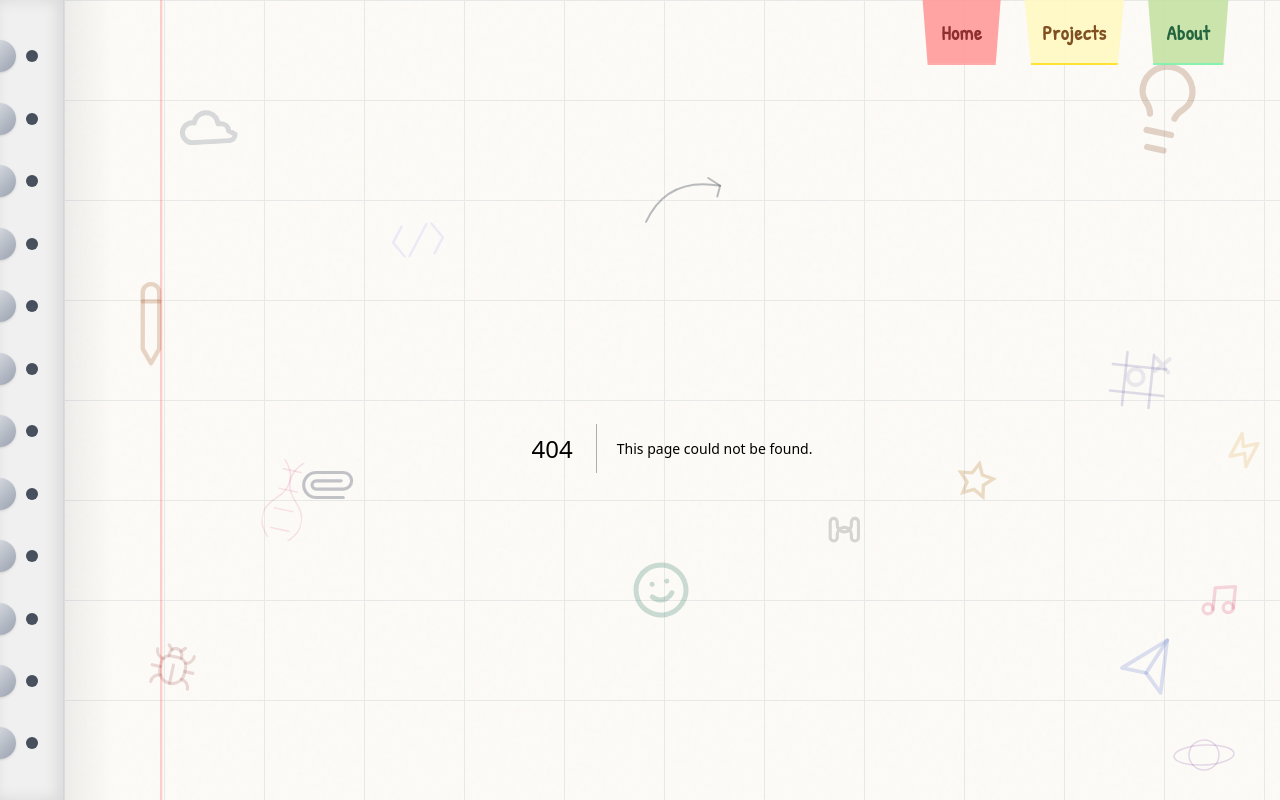
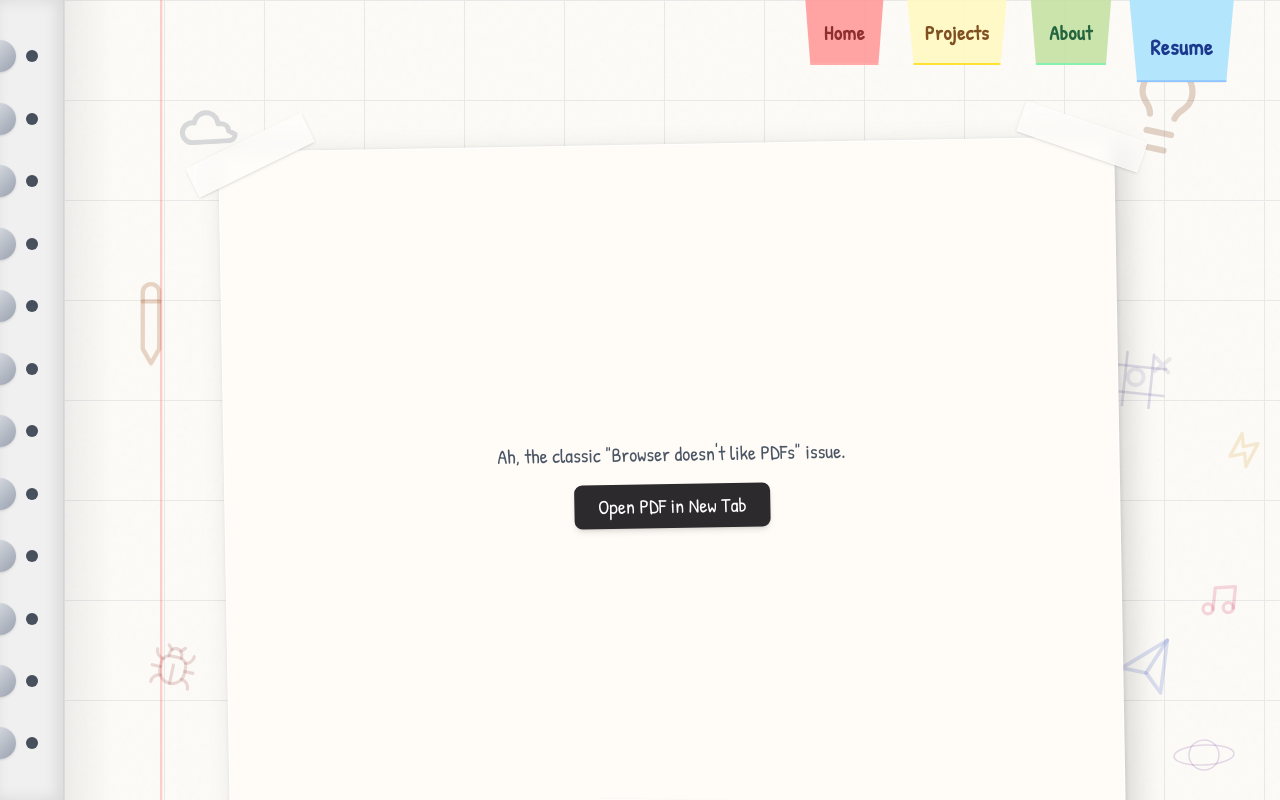
Before and after one commit to Dhruv-Mishra/portfolioWebsite, a Next.js app in the folder portfolio/: page /resume in a window 1280 px wide. Before the commit this address had no page. Built offline with nearby package versions, Linux system fonts and the light colour scheme.

Commit message:
Adding resume section

```diff
--- /dev/null
+++ b/portfolio/app/resume/page.tsx
@@ -0,0 +1,57 @@
+"use client";
+
+import React from 'react';
+import { motion } from 'framer-motion';
+
+export default function ResumePage() {
+    return (
+        <main className="min-h-screen pt-24 pb-10 px-4 md:px-12 flex flex-col items-center justify-center relative z-10">
+            {/* The Resume "Paper" */}
+            <motion.div
+                initial={{ opacity: 0, scale: 0.95, rotate: 1 }}
+                animate={{ opacity: 1, scale: 1, rotate: -1 }}
+                transition={{ duration: 0.6, type: "spring", bounce: 0.3 }}
+                className="relative w-full max-w-4xl bg-white shadow-2xl p-[1px]"
+                style={{
+                    height: '85vh',
+                    boxShadow: '1px 1px 5px rgba(0,0,0,0.1), 10px 10px 30px rgba(0,0,0,0.15)'
+                }}
+            >
+                {/* Tape - Top Left */}
+                <div className="absolute -top-3 -left-8 w-32 h-8 bg-white/40 backdrop-blur-sm border border-white/50 shadow-sm transform -rotate-[25deg] z-20 pointer-events-none" />
+
+                {/* Tape - Top Right */}
+                <div className="absolute -top-4 -right-8 w-32 h-8 bg-white/40 backdrop-blur-sm border border-white/50 shadow-sm transform rotate-[20deg] z-20 pointer-events-none" />
+
+                {/* Tape - Bottom Center */}
+                <div className="absolute -bottom-4 left-1/2 -translate-x-1/2 w-40 h-10 bg-white/40 backdrop-blur-sm border border-white/50 shadow-sm transform rotate-[2deg] z-20 pointer-events-none" />
+
+                <div className="w-full h-full bg-white relative z-10 overflow-hidden">
+                    {/*
+                         #toolbar=0 hides the toolbar
+                         #navpanes=0 hides the side navigation
+                         #scrollbar=0 hides scrollbars (though internal scrolling might still happen)
+                         #view=FitH fits the width
+                     */}
+                    <object
+                        data="/resume.pdf#toolbar=0&navpanes=0&scrollbar=0&view=FitH"
+                        type="application/pdf"
+                        className="w-full h-full block"
+                    >
+                        <div className="flex flex-col items-center justify-center h-full gap-4 p-8 text-center text-gray-600 font-hand text-xl bg-orange-50/50">
+                            <p>Ah, the classic "Browser doesn't like PDFs" issue.</p>
+                            <a
+                                href="/resume.pdf"
+                                target="_blank"
+                                rel="noopener noreferrer"
+                                className="px-6 py-2 bg-[#2d2a2e] text-white rounded-lg shadow-md hover:scale-105 transition-transform"
+                            >
+                                Open PDF in New Tab
+                            </a>
+                        </div>
+                    </object>
+                </div>
+            </motion.div>
+        </main>
+    );
+}
--- a/portfolio/components/Navigation.tsx
+++ b/portfolio/components/Navigation.tsx
@@ -12,6 +12,7 @@ export default function Navigation() {
         { name: 'Home', href: '/' },
         { name: 'Projects', href: '/projects' },
         { name: 'About', href: '/about' },
+        { name: 'Resume', href: '/resume' },
     ];
 
     return (
@@ -20,12 +21,19 @@ export default function Navigation() {
                 const colors = [
                     "bg-[#ff9b9b] text-red-900 border-red-300", // Pink
                     "bg-[#fff9c4] text-yellow-900 border-yellow-300", // Yellow
-                    "bg-[#c5e1a5] text-green-900 border-green-300" // Green
+                    "bg-[#c5e1a5] text-green-900 border-green-300", // Green
+                    "bg-[#b3e5fc] text-blue-900 border-blue-300"    // Blue for Resume
                 ];
                 const active = pathname === item.href;
+                const isExternal = item.name === 'Resume';
 
                 return (
-                    <Link key={item.name} href={item.href} legacyBehavior={false} passHref>
+                    <Link
+                        key={item.name}
+                        href={item.href}
+                        legacyBehavior={false}
+                        passHref
+                    >
                         <motion.div
                             // Start way up hidden (-80), animate to visible state (-40 inactive, -30 active)
                             // The large negative values + large padding ensures top edge is never seen
@@ -35,7 +43,7 @@ export default function Navigation() {
                             transition={{ type: "spring", stiffness: 300, damping: 20 }}
                             className={cn(
                                 "cursor-pointer pt-16 pb-4 px-5 rounded-b-lg shadow-md border-x-2 border-b-2 font-hand font-bold text-lg md:text-xl tracking-wide",
-                                colors[i % 3], // Cycle colors
+                                colors[i % 4], // Cycle colors (mod 4 now)
                                 active ? "z-20 scale-110 shadow-lg" : "z-10 opacity-90 hover:opacity-100"
                             )}
                             style={{
@@ -49,4 +57,5 @@ export default function Navigation() {
             })}
         </nav>
     );
+
 }
--- a/portfolio/components/Terminal.tsx
+++ b/portfolio/components/Terminal.tsx
@@ -11,7 +11,7 @@ export default function Terminal() {
     const [historyIndex, setHistoryIndex] = useState(-1);
 
     // Commands list for autocomplete
-    const AVAILABLE_COMMANDS = ["help", "about", "projects", "contact", "clear", "init"];
+    const AVAILABLE_COMMANDS = ["help", "about", "projects", "contact", "clear", "init", "resume", "cv"];
 
     const inputRef = useRef<HTMLInputElement>(null);
     const bottomRef = useRef<HTMLDivElement>(null);
@@ -50,6 +50,11 @@ export default function Terminal() {
                 clearOutput();
                 setInput("");
                 return;
+            case "resume":
+            case "cv":
+                window.location.href = "/resume";
+                output = "Navigating to resume page...";
+                break;
             case "about":
                 output = "Dhruv is a frontend engineer with a passion for creative UI. I build things that live on the web.";
                 break;
```
Also changed, not shown: 1 other file (tests, documents, lock files or other folders).
